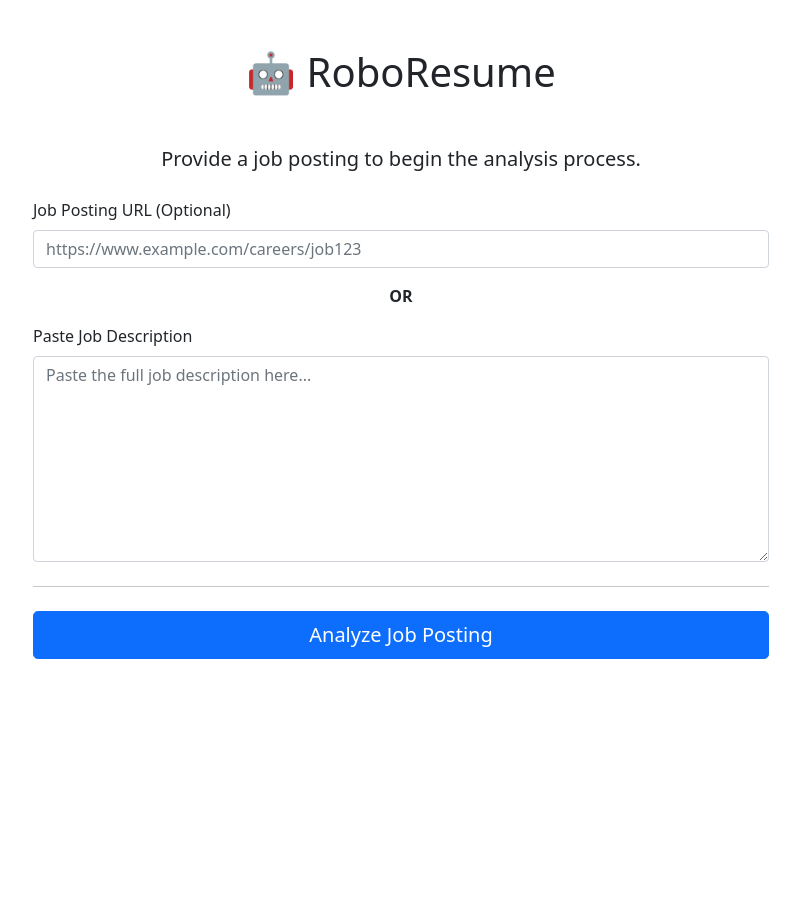
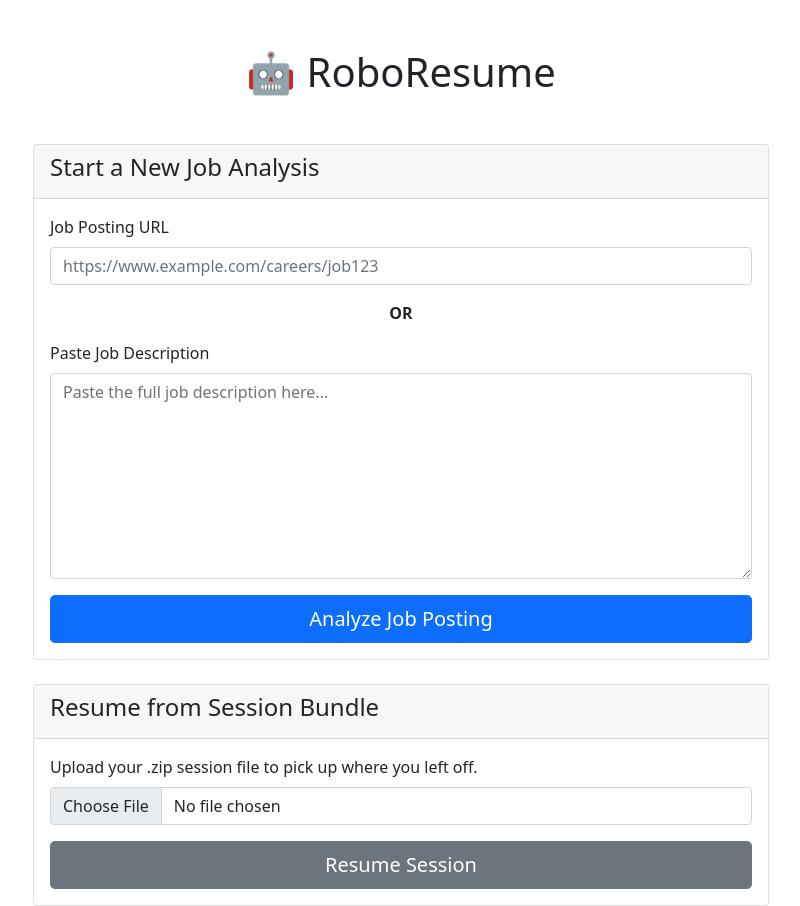
Before and after one commit to patelanup84/roboresume, a Flask app: page / in a window 1280 px wide. Shown: the whole page, without its empty margins (239-1039 px from the left). Before the commit the page ends 659 px from the top, so only its background shows below. Run offline with Flask 3, Linux system fonts and the light colour scheme; some libraries are stand-ins or nearby versions.

Commit message:
added zip functionality to resume a session

```diff
--- a/app.py
+++ b/app.py
@@ -8,17 +8,21 @@ from werkzeug.utils import secure_filename
 from flask import Flask, render_template, request, redirect, url_for, flash, send_file
 from openai import OpenAI
 from dotenv import load_dotenv
+import zipfile
+from werkzeug.utils import secure_filename
 
 # --- IMPORTS FROM OUR FILES ---
 from models import JobListing, ATSValidationResult
 from config import CONFIG, ANALYSIS_PROMPT_TEXT, TAILORING_PROMPT_TEXT, ATS_PROMPT_TEXT
 from utils import create_session_directory, cleanup_old_sessions, transform_workopolis_url
+from utils import create_session_directory, cleanup_old_sessions, transform_workopolis_url, create_session_zip
 
 # Import services
 from services.job_analyzer import fetch_job_content, analyze_job_posting
 from services.resume_tailor import tailor_resume
 from services.pdf_generator import generate_pdf
 from services.resume_scorer import score_resume
+
 
 # --- APPLICATION SETUP ---
 load_dotenv()
@@ -68,6 +72,53 @@ def generate():
         return redirect(url_for('review_joblisting', session_id=session_id))
     except Exception as e:
         flash(f"An error occurred during content scraping: {e}")
+        return redirect(url_for('home'))
+
+@app.route('/upload/bundle', methods=['POST'])
+def upload_bundle():
+    """Handles the upload of a session bundle (.zip) to resume a session."""
+    if 'session_bundle' not in request.files:
+        flash("Error: No file part in the request.")
+        return redirect(url_for('home'))
+
+    file = request.files['session_bundle']
+    if file.filename == '':
+        flash("Error: No file selected.")
+        return redirect(url_for('home'))
+
+    if file and file.filename.endswith('.zip'):
+        # 1. Create a new session to extract the bundle into
+        session_id = create_session_directory(CONFIG["output_base_dir"], "resumed", "session")
+        session_path = os.path.join(CONFIG["output_base_dir"], session_id)
+
+        try:
+            # 2. Extract the zip file
+            with zipfile.ZipFile(file, 'r') as zip_ref:
+                zip_ref.extractall(session_path)
+
+            # 3. Determine which step to redirect to
+            extracted_files = os.listdir(session_path)
+            if 'tailored_resume_content.json' in extracted_files:
+                flash("✅ Session resumed at 'Review Tailored Resume' step.")
+                return redirect(url_for('review_tailoring', session_id=session_id))
+            elif 'structured_job_data.json' in extracted_files:
+                flash("✅ Session resumed at 'Job Analysis' step.")
+                return redirect(url_for('review_jobanalysis', session_id=session_id))
+            elif 'job_posting.md' in extracted_files:
+                flash("✅ Session resumed at 'Review Job Listing' step.")
+                return redirect(url_for('review_joblisting', session_id=session_id))
+            else:
+                flash("Error: The uploaded zip file does not contain valid session data.")
+                return redirect(url_for('home'))
+
+        except zipfile.BadZipFile:
+            flash("Error: The uploaded file is not a valid zip file.")
+            return redirect(url_for('home'))
+        except Exception as e:
+            flash(f"An error occurred while processing the bundle: {e}")
+            return redirect(url_for('home'))
+    else:
+        flash("Error: Invalid file type. Please upload a .zip session bundle.")
         return redirect(url_for('home'))
 
 @app.route('/review/joblisting/<session_id>')
@@ -319,6 +370,25 @@ def download_pdf(session_id):
         flash(f"An error occurred while trying to download the file: {e}")
         return redirect(url_for('home'))
 
+@app.route('/download/bundle/<session_id>')
+def download_bundle(session_id):
+    """Creates and downloads a zip bundle of the session files."""
+    session_path = os.path.join(CONFIG["output_base_dir"], session_id)
+    zip_name = f"{session_id}_bundle.zip"
+    zip_path = os.path.join(session_path, zip_name)
+
+    try:
+        # Create the zip file using our new utility function
+        created_zip_path = create_session_zip(session_path, zip_path)
+        if not created_zip_path:
+            flash("Error: Could not create session bundle, no files to zip.")
+            return redirect(url_for('review_final', session_id=session_id))
+
+        return send_file(created_zip_path, as_attachment=True, download_name=zip_name)
+    except Exception as e:
+        flash(f"An error occurred while creating the bundle: {e}")
+        return redirect(url_for('review_final', session_id=session_id))
+
 @app.route('/view/pdf/<session_id>')
 def view_pdf(session_id):
     """Serves the PDF file for iframe viewing or direct linking."""
--- a/templates/index.html
+++ b/templates/index.html
@@ -13,7 +13,6 @@
         <div class="row justify-content-center">
             <div class="col-md-8">
                 <h1 class="text-center my-5">🤖 RoboResume</h1>
-                <p class="text-center lead mb-4">Provide a job posting to begin the analysis process.</p>
 
                 {% with messages = get_flashed_messages() %}
                 {% if messages %}
@@ -28,30 +27,48 @@
                 {% endif %}
                 {% endwith %}
 
-                <form action="/generate" method="post" enctype="multipart/form-data">
-
+                <div class="card mb-4">
+                    <div class="card-header">
+                        <h4>Start a New Job Analysis</h4>
+                    </div>
+                    <div class="card-body">
+                        <form action="/generate" method="post">
                             <div class="mb-3">
-                        <label for="job_url" class="form-label">Job Posting URL (Optional)</label>
+                                <label for="job_url" class="form-label">Job Posting URL</label>
                                 <input type="url" class="form-control" id="job_url" name="job_url"
                                     placeholder="https://www.example.com/careers/job123">
                             </div>
-
-                    <div class="text-center my-3">
-                        <strong>OR</strong>
-                    </div>
-
+                            <div class="text-center my-3"><strong>OR</strong></div>
                             <div class="mb-3">
                                 <label for="job_description" class="form-label">Paste Job Description</label>
                                 <textarea class="form-control" id="job_description" name="job_description" rows="8"
                                     placeholder="Paste the full job description here..."></textarea>
                             </div>
-
-                    <hr class="my-4">
-
                             <div class="d-grid">
                                 <button type="submit" class="btn btn-primary btn-lg">Analyze Job Posting</button>
                             </div>
                         </form>
+                    </div>
+                </div>
+
+                <div class="card">
+                    <div class="card-header">
+                        <h4>Resume from Session Bundle</h4>
+                    </div>
+                    <div class="card-body">
+                        <form action="/upload/bundle" method="post" enctype="multipart/form-data">
+                            <div class="mb-3">
+                                <label for="session_bundle" class="form-label">Upload your .zip session file to pick up
+                                    where you left off.</label>
+                                <input class="form-control" type="file" id="session_bundle" name="session_bundle"
+                                    accept=".zip" required>
+                            </div>
+                            <div class="d-grid">
+                                <button type="submit" class="btn btn-secondary btn-lg">Resume Session</button>
+                            </div>
+                        </form>
+                    </div>
+                </div>
             </div>
         </div>
     </div>
--- a/templates/review_final.html
+++ b/templates/review_final.html
@@ -88,7 +88,11 @@
                             class="btn btn-secondary btn-lg">Preview PDF</a>
                         <a href="{{ url_for('download_pdf', session_id=session_id) }}"
                             class="btn btn-success btn-lg">Download PDF</a>
-                        <a href="{{ url_for('home') }}" class="btn btn-primary btn-lg">Start New Job</a>
+
+                        <a href="{{ url_for('download_bundle', session_id=session_id) }}"
+                            class="btn btn-info btn-lg">Download Session (.zip)</a>
+
+                        <a href="{{ url_for('home') }}" class="btn btn-primary btn-lg mt-2">Start New Job</a>
                     </div>
                 </div>
 
```
Also changed, not shown: utils.py (+24 -0 lines), README.md (added). Lines whose indentation alone changed are shown as unchanged.
